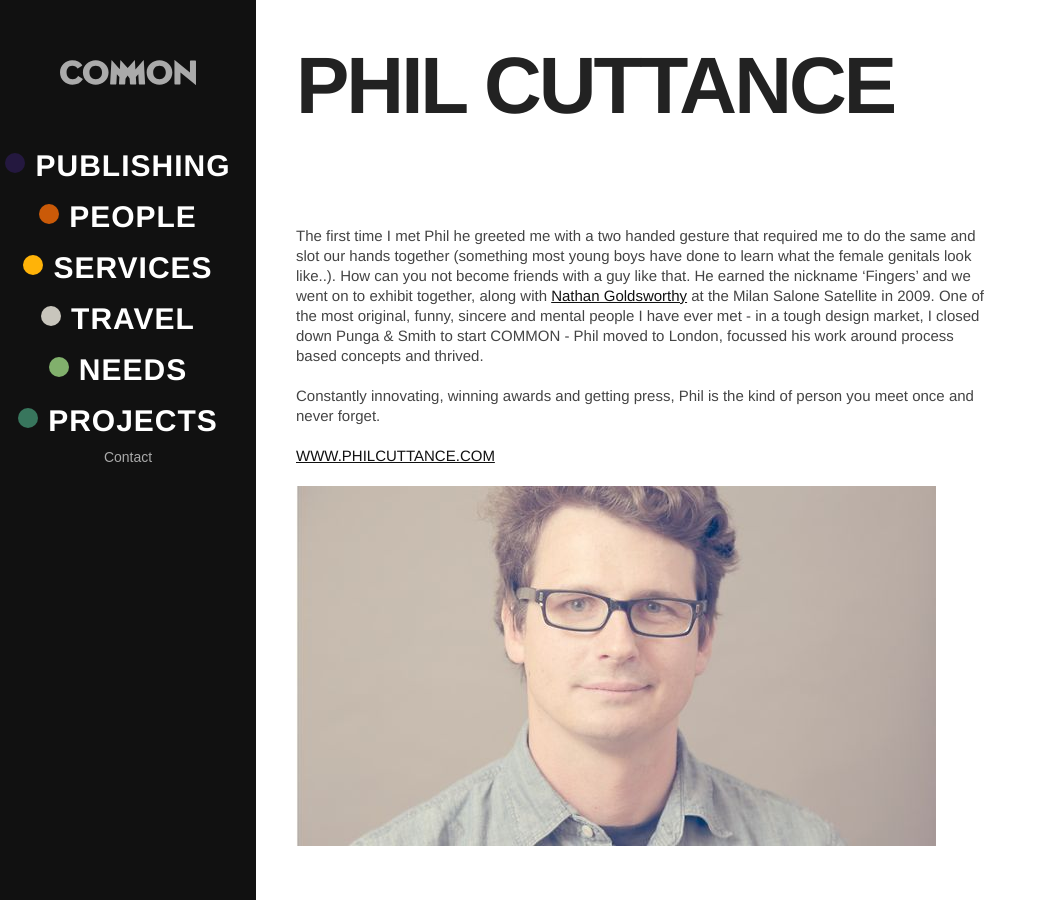
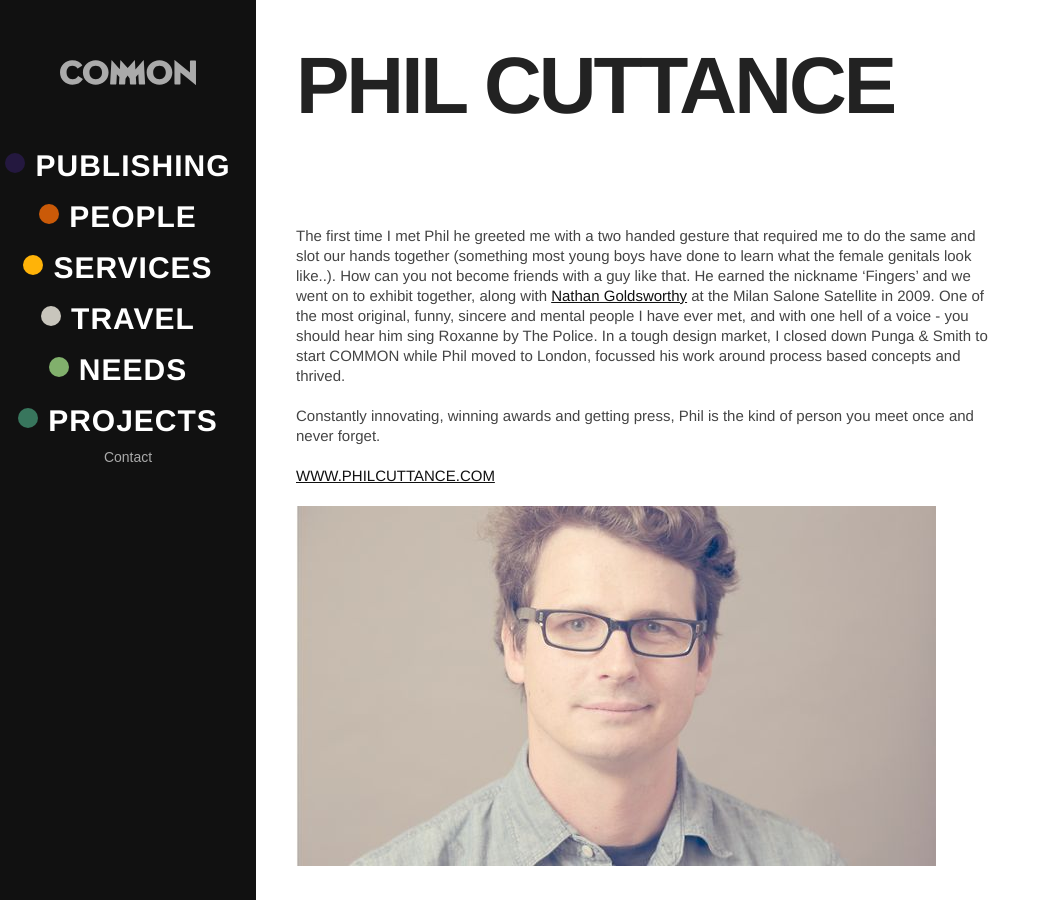
Before and after one commit to studiomattsmith/studiomattsmith.github.io, a Jekyll site: the page built from _posts/2013-12-12-Phil.md, in a window 1280 px wide. Shown: the whole page, without its empty margins (0-1046 px from the left). Built offline with Jekyll 4.4.1, drawn with Linux system fonts in a browser that asks for light colours.

Commit message:
phil tweak

```diff
--- a/_posts/2013-12-12-Phil.md
+++ b/_posts/2013-12-12-Phil.md
@@ -12,7 +12,7 @@
 
 The first time I met Phil he greeted me with a two handed gesture that required me to do the same and slot our hands together (something most young boys have done to learn what the female genitals look like..).
 How can you not become friends with a guy like that. He earned the nickname 'Fingers' and we went on to exhibit together, along with <a href="http://www.goldsworthystudio.com/" target="_blank">Nathan Goldsworthy</a> at the Milan Salone Satellite in 2009.
-One of the most original, funny, sincere and mental people I have ever met - in a tough design market, I closed down Punga & Smith to start COMMON - Phil moved to London, focussed his work around process based concepts and thrived.
+One of the most original, funny, sincere and mental people I have ever met, and with one hell of a voice - you should hear him sing Roxanne by The Police. In a tough design market, I closed down Punga & Smith to start COMMON while Phil moved to London, focussed his work around process based concepts and thrived.
 
 Constantly innovating, winning awards and getting press, Phil is the kind of person you meet once and never forget.
 
```
